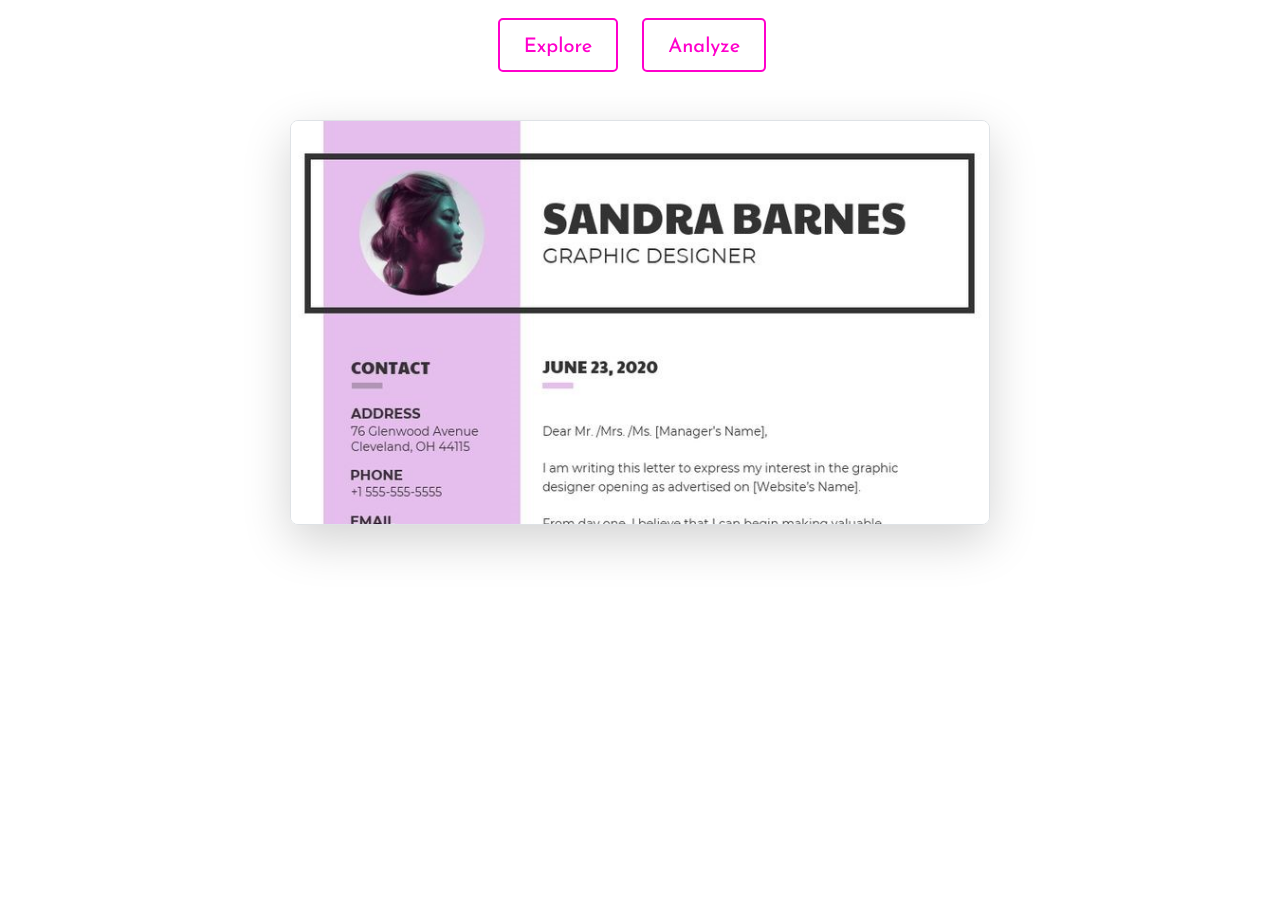
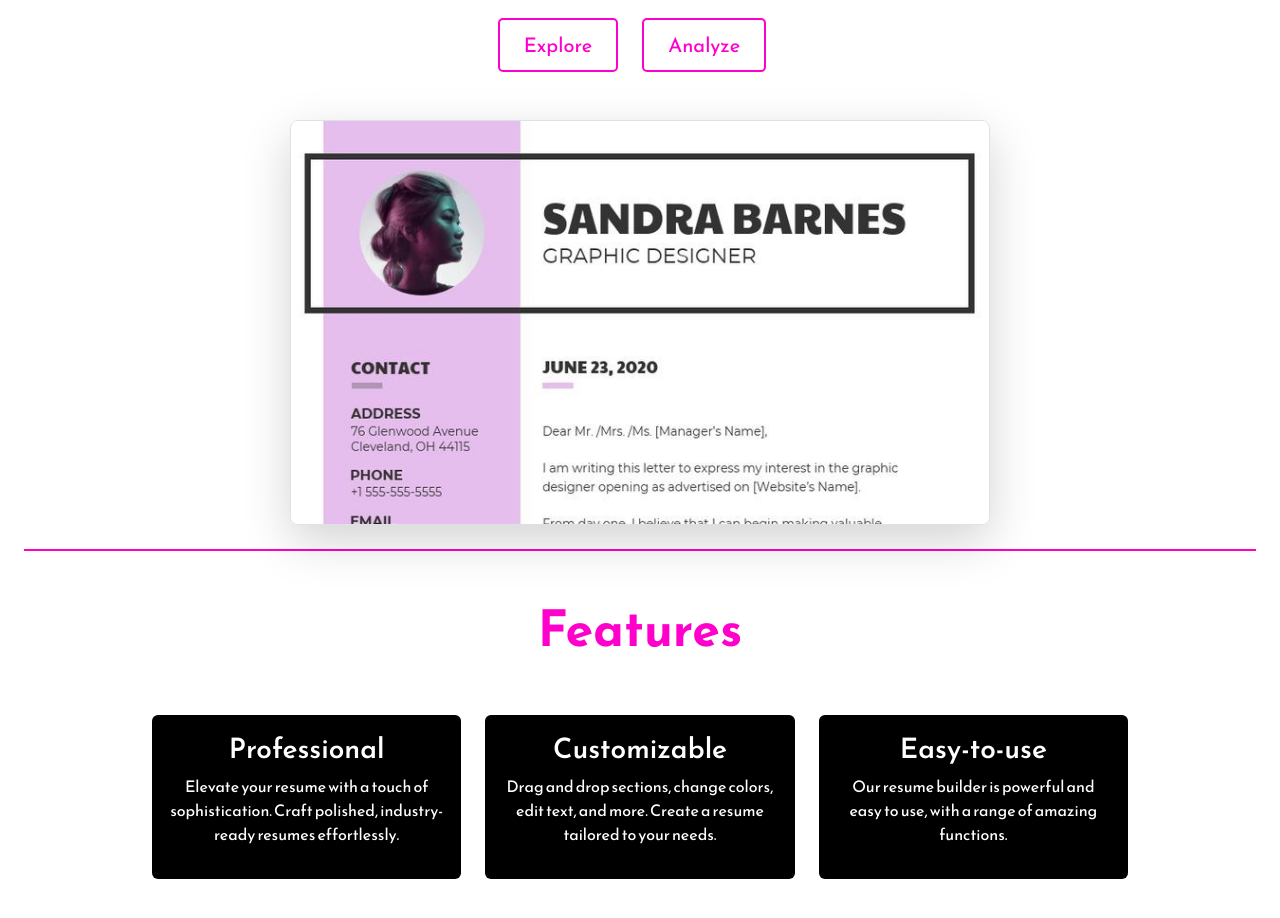
Before and after one commit to MayurBehere/CODSOFT, a React (Create React App) app in the folder landing/: page / in a window 1280 px wide. Shown: the part 420-1338 px from the top of the page. Before the commit the page ends 1017 px from the top, so only its background shows below. Built offline with nearby package versions, Linux system fonts and the light colour scheme.

Commit message:
Add Features and Steps components to MainBody.js, add border to Resume section in Hero.css

```diff
--- /dev/null
+++ b/landing/src/LandComponents/Feature.css
@@ -0,0 +1,25 @@
+
+.feature {
+    padding: 50px;
+    border-bottom: 2px solid  rgb(255, 0, 204);
+}
+
+.feature-text {
+    font-size: 50px;
+    font-weight: 700;
+    color: rgb(255, 0, 204);
+    align-items: center;
+    justify-content: center;
+    display: flex;
+}
+
+.card {
+    transition: transform 0.2s ease-in-out;
+    color: rgb(255, 255, 255);
+    background-color: black;
+}
+
+.card:hover {
+    transform: scale(1.1);
+    background-color: rgb(255, 0, 204);
+}
--- /dev/null
+++ b/landing/src/LandComponents/Features.js
@@ -0,0 +1,52 @@
+import React from 'react'
+import './Feature.css'
+
+
+const Features = () => {
+    return (
+
+        <div className="text-center">
+            <h1 className="feature-text">Features</h1>
+            <div
+                className="row g-4 py-5 row-cols-1 row-cols-lg-3 mx-auto"
+                style={{ maxWidth: '1000px' }}
+            >
+                <div className="feature-col">
+                    <div className="card">
+                        <div className="card-body">
+                            <h3 className="card-heading">Professional</h3>
+                            <p style={{ fontFamily: 'Arial' }}>
+                                Elevate your resume with a touch of sophistication. Craft
+                                polished, industry-ready resumes effortlessly.
+                            </p>
+                        </div>
+                    </div>
+                </div>
+                <div className="feature-col">
+                    <div className="card">
+                        <div className="card-body">
+                            <h3 className="card-heading">Customizable</h3>
+                            <p style={{ fontFamily: 'Arial' }}>
+                                Drag and drop sections, change colors, edit text, and more.
+                                Create a resume tailored to your needs.
+                            </p>
+                        </div>
+                    </div>
+                </div>
+                <div className="feature-col">
+                    <div className="card">
+                        <div className="card-body">
+                            <h3 className="card-heading">Easy-to-use</h3>
+                            <p style={{ fontFamily: 'Arial' }}>
+                                Our resume builder is powerful and easy to use, with a range of
+                                amazing functions.
+                            </p>
+                        </div>
+                    </div>
+                </div>
+            </div>
+        </div>
+    );
+};
+
+export default Features
--- a/landing/src/LandComponents/Hero.css
+++ b/landing/src/LandComponents/Hero.css
@@ -5,6 +5,7 @@
 
 .Resume{
     margin: 0;
+    border-bottom: 2px solid rgb(255, 0, 204);
 }
 
 .btn-primary {
--- a/landing/src/LandComponents/MainBody.js
+++ b/landing/src/LandComponents/MainBody.js
@@ -2,6 +2,8 @@ import React from 'react'
 import Navbar from './Navbar'
 import Hero from './Hero'
 import './MainBody.css'
+import Steps from './Steps'
+import Features from './Features'
 
 const MainBody = () => {
   return (
@@ -12,6 +14,12 @@ const MainBody = () => {
     <div className='hero'>
       <Hero/>
     </div>
+    <div>
+      <Features/>
+    </div>
+    <div>
+      <Steps/>
+    </div>
   </>)
 }
 
--- /dev/null
+++ b/landing/src/LandComponents/Steps.js
@@ -0,0 +1,10 @@
+import React from 'react'
+import './Steps.css'
+
+const Steps = () => {
+  return (
+   <div></div>
+  )
+}
+
+export default Steps
```
Also changed, not shown: landing/src/LandComponents/Steps.css (added).
